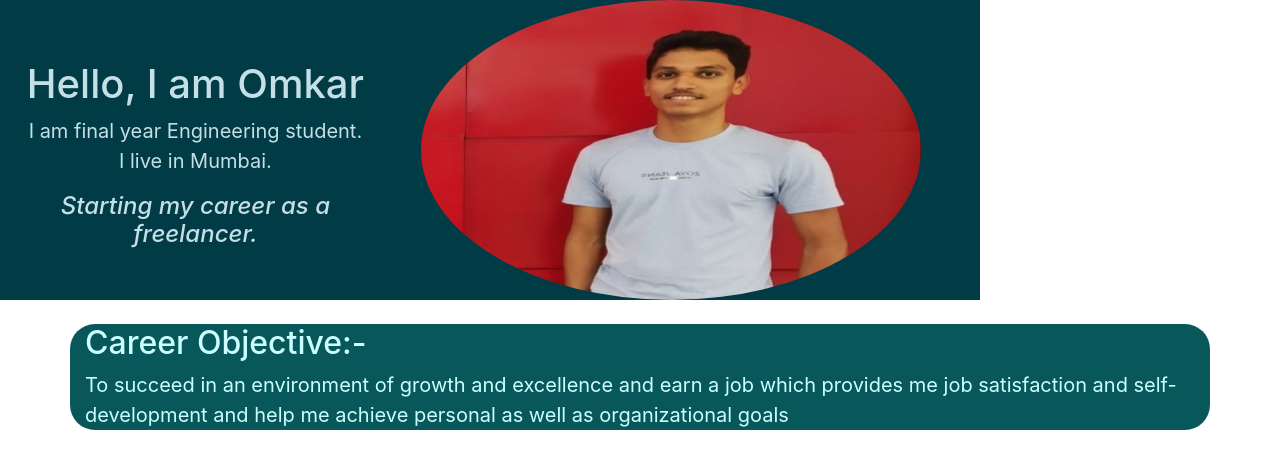
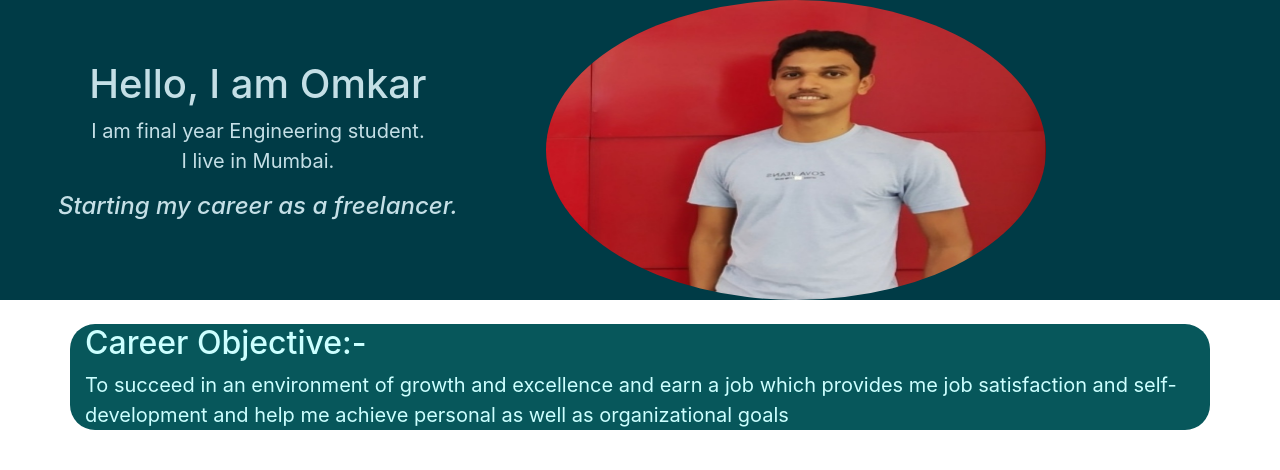
Before and after one commit to omkar1402/portfolio, a Django app: page / in a window 1280 px wide. Shown: the part 58-528 px from the top of the page. Run offline with Django 3.2, Linux system fonts and the light colour scheme; some libraries are stand-ins or nearby versions.

Commit message:
Update home.html

```diff
--- a/templates/home.html
+++ b/templates/home.html
@@ -3,7 +3,7 @@
 
 {% block content %}
 
-<div style="height:300px; width:980px; background-color:003B46; color:C4DFE6;">
+<div style="height:300px; background-color:003B46; color:C4DFE6;">
 <blockquote class="blockquote text-center">
     <div class="row">
 
```
